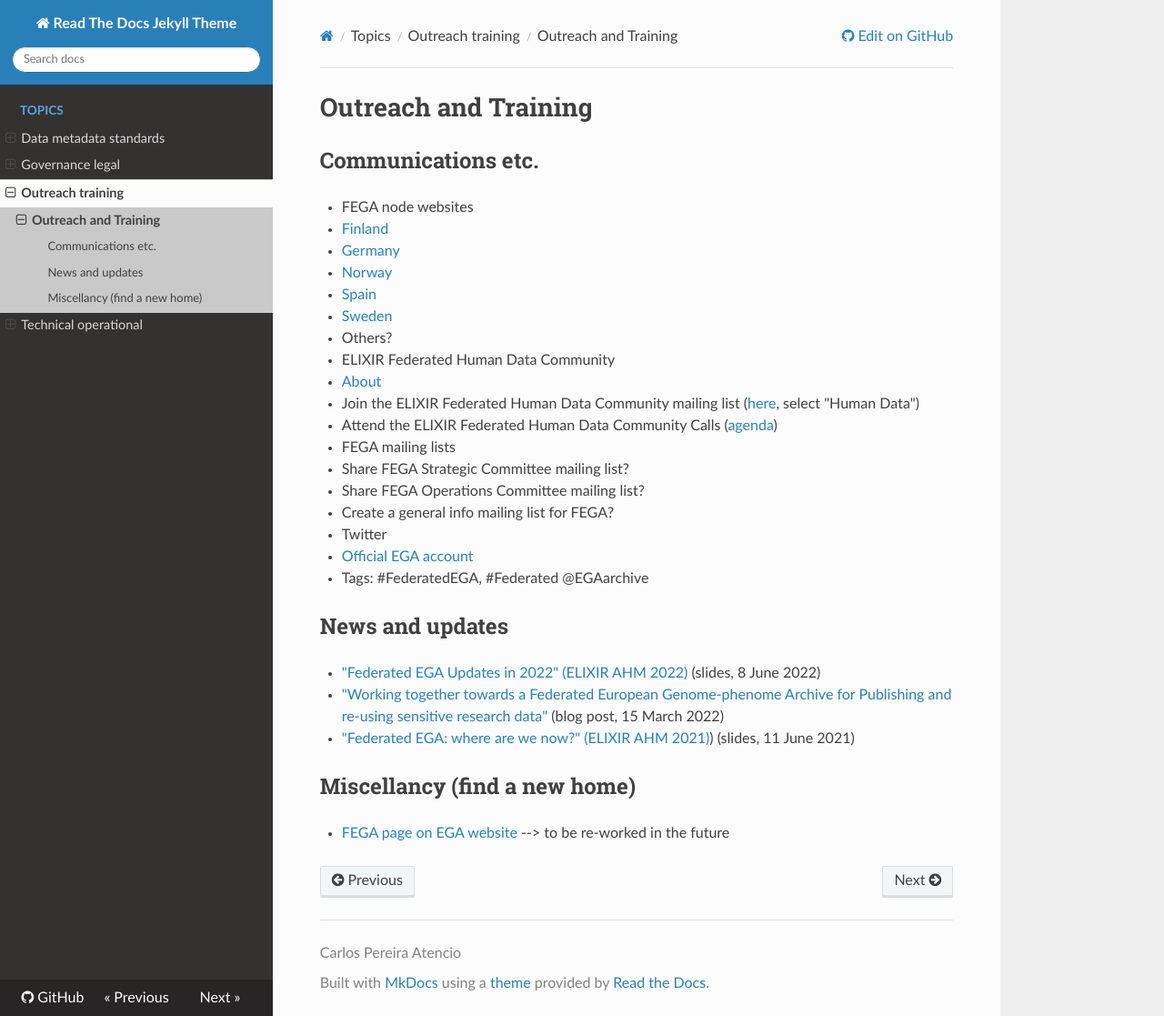
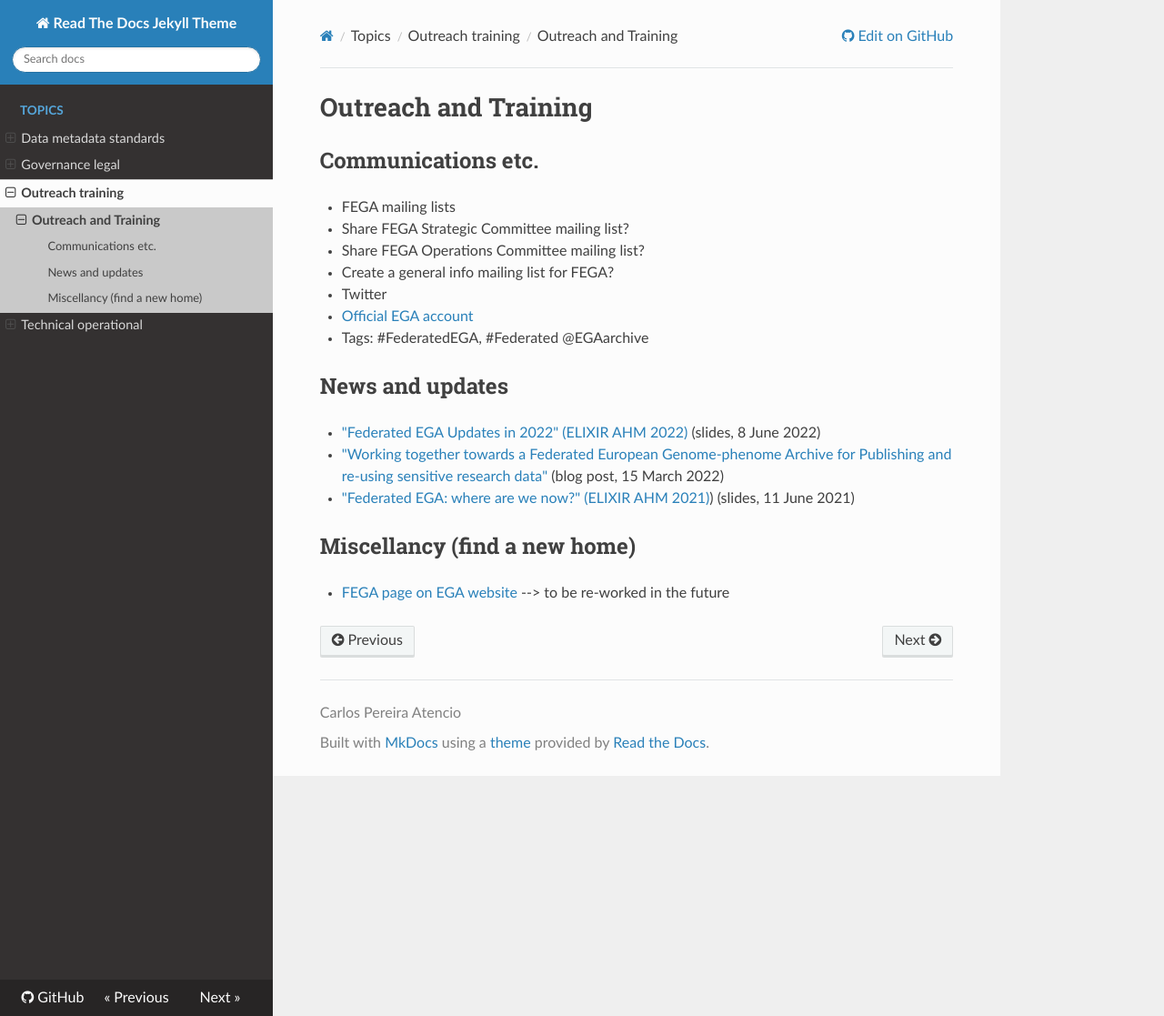
Before and after one commit to viklund/FEGA-onboarding, an MkDocs documentation site: the page built from docs/topics/outreach-training/README.md, in a window 1280 px wide and 1117 px high. Shown: the whole window at 91% size. Built offline with MkDocs 1.6.1, drawn with Linux system fonts in a browser that asks for light colours; nearby versions of some CDN libraries.

Commit message:
Update README.md

```diff
--- a/docs/topics/outreach-training/README.md
+++ b/docs/topics/outreach-training/README.md
@@ -2,17 +2,6 @@
 
 ## Communications etc.
 
-- FEGA node websites
-  - [Finland](https://research.csc.fi/-/fega)
-  - [Germany](https://www.ghga.de/)
-  - [Norway](https://ega.elixir.no/)
-  - [Spain](https://fega-test.bsc.es/docs/)
-  - [Sweden](https://nbis.se/infrastructure/sensitive-data-archive.html)
-  - Others?
-- ELIXIR Federated Human Data Community
-  - [About](https://elixir-europe.org/communities/human-data)
-  - Join the ELIXIR Federated Human Data Community mailing list ([here](https://elixir-europe.org/intranet/join-groups), select "Human Data")
-  - Attend the ELIXIR Federated Human Data Community Calls ([agenda](https://docs.google.com/document/d/10OwVvHbJ7i1gI1Iw4zmVsOs8kDrG077Y52juehiFcmU/edit))
 - FEGA mailing lists
   - Share FEGA Strategic Committee mailing list?
   - Share FEGA Operations Committee mailing list?
```
